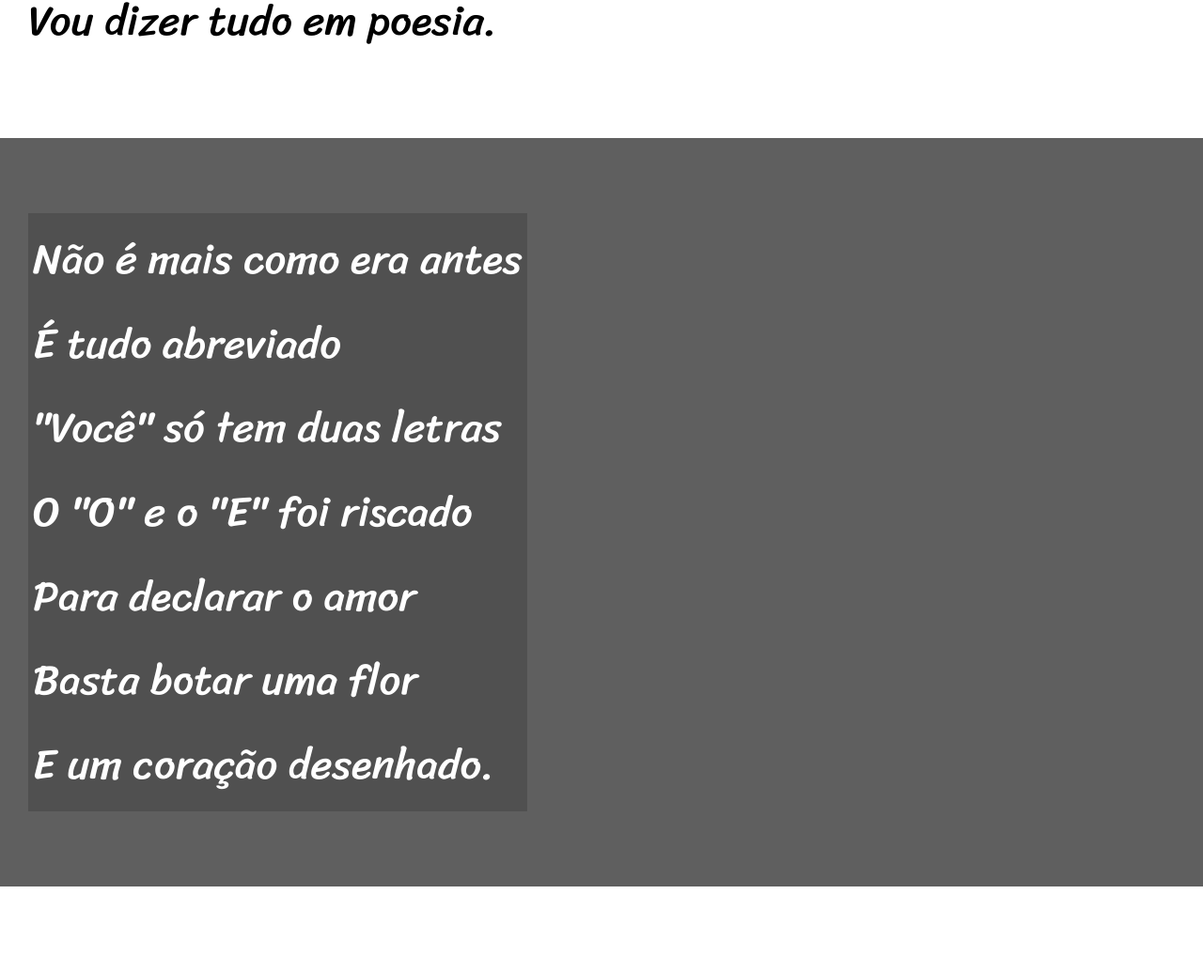
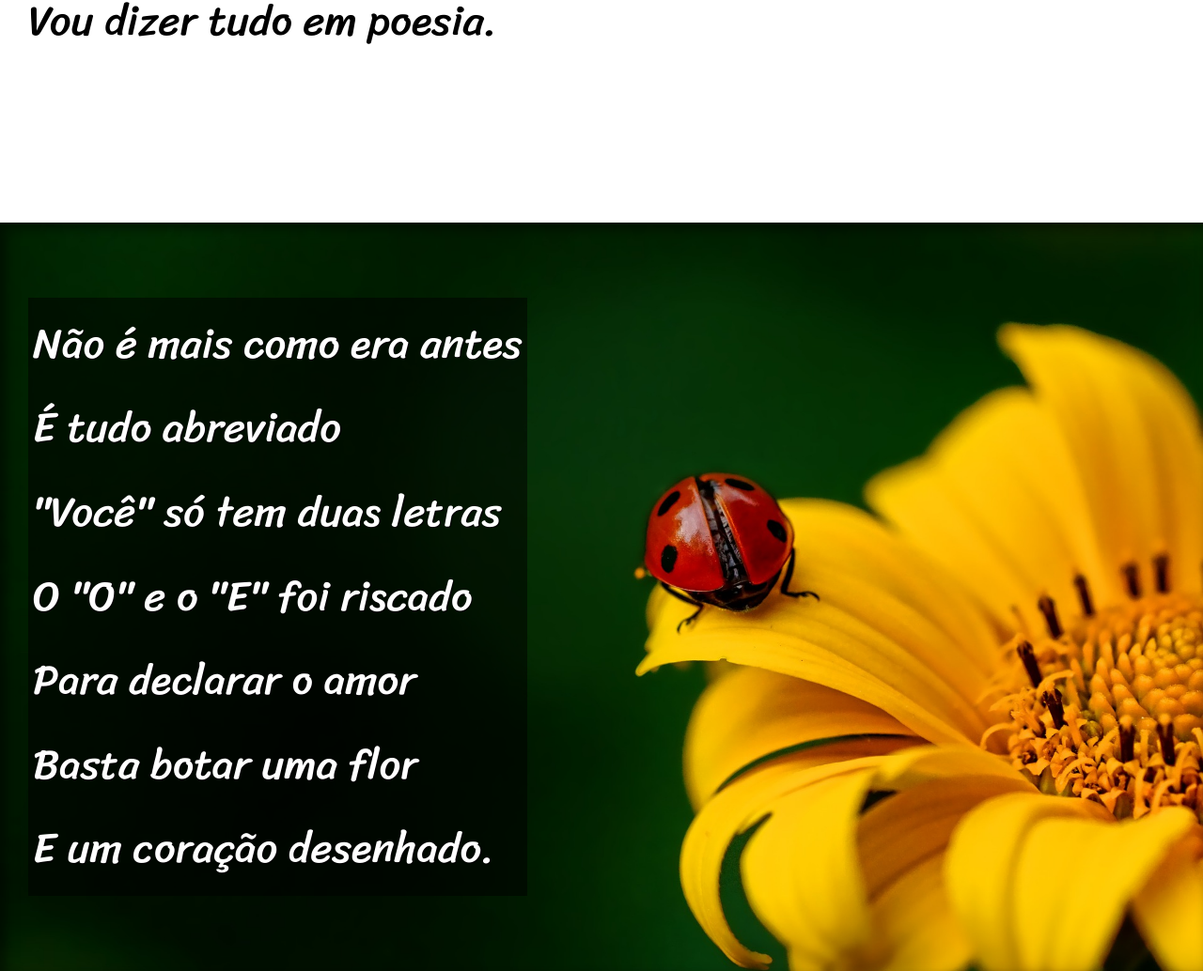
Before and after one commit to GabrielCardoso058/html-css, a plain HTML site: page desafios/desafio012/index.html in a window 1280 px wide. Shown: the part 900-1934 px from the top of the page at 94% size. Drawn offline with Linux system fonts and the light colour scheme.

Commit message:
finalizando o projeto cordel

```diff
--- a/desafios/desafio012/estilo/style.css
+++ b/desafios/desafio012/estilo/style.css
@@ -58,6 +58,10 @@
     font-size: 3.5vw;
 }
 
+section > p {
+    padding-bottom: 2em;
+}
+
 section.normal {
     background-color: white;
     color: black;
@@ -66,12 +70,27 @@
 section.imagen {
     background-color: rgba(0, 0, 0, 0.438);
     color: white;
+    box-shadow: inset 6px 6px 13px rgba(0, 0, 0, 0.527);
+    background-size: cover;
+    background-attachment: fixed;
 }
 
 section.imagen > p {
     display: inline-block;
     padding: 5px;
-    background-color: rgba(0, 0, 0, 0.158);
+    background-color: rgba(0, 0, 0, 0.521);
+    text-shadow: 1px 1px 0px black;
+}
+
+section#img01 {
+    background-image: url('../imagens/background001.jpg');
+    background-position: right center;
+
+}
+
+section#img02 {
+    background-image: url('../imagens/background002.jpg');
+
 }
 
 footer {
--- a/desafios/desafio012/index.html
+++ b/desafios/desafio012/index.html
@@ -27,7 +27,7 @@
 
 
 
-    <section class="imagen">
+    <section class="imagen" id="img01">
         <p>
             Não é mais como era antes <br>
             É tudo abreviado <br>
@@ -65,7 +65,7 @@
 
 
 
-    <section class="imagen">
+    <section class="imagen" id="img02">
         <p>
             Tenho saudade das cartas <br>
             Escritas com a própria mão <br>
```
